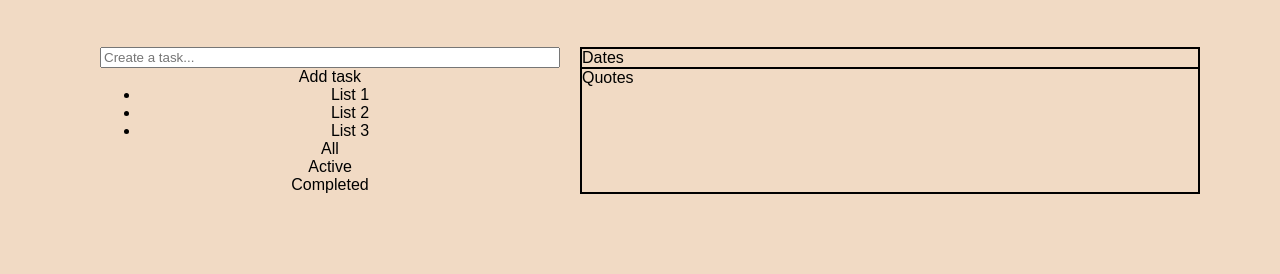
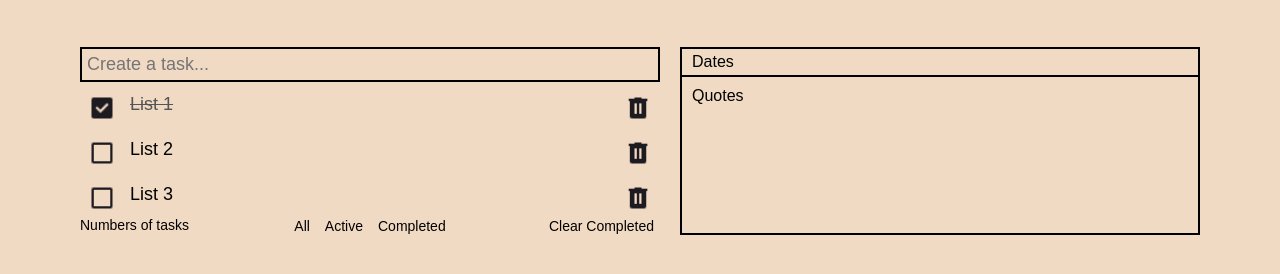
Before and after one commit to RjGutierrezz/ToDo-Quotes, a website built with Vite: page index.html in a window 1280 px wide. Shown: the part 130-404 px from the top of the page. Built offline with nearby package versions, Linux system fonts and the light colour scheme; a web font is replaced by a local one.

Commit message:
working on js now

```diff
--- a/index.html
+++ b/index.html
@@ -25,31 +25,44 @@
       <div class="container">
         <!-- Left section of the body -->
         <div class="todo-container">
+
           <input type="" name="" value="" placeholder="Create a task..." />
-          <p>Add task</p>
 
-          <ul>
-            <li>List 1</li>
+          <!-- Had issue with the css properties not showing up due to the use of -->
+          <!-- class instead of id. Using class confused the JS to use -->
+          <!-- getElementById with the syntax of .list-container instead of -->
+          <!-- #list-container -->
+          <ul id="list-container">
+            <li class="checked">List 1
             <li>List 2</li>
             <li>List 3</li>
           </ul>
 
+          <div class="todo-footer">
+            <!-- TODO: Add a list counter here -->
+            <p class="number-task">Numbers of tasks</p>
 
-          <div class="todo-footer">
-            <p>All</p>
-            <p>Active</p>
-            <p>Completed</p>
+            <div class="filter">
+              <button class="big-three" type="">All</button>
+              <button class="big-three" type="">Active</button>
+              <button class="big-three" type="">Completed</button>
+
+            </div>
+
+            <!-- TODO: add a button to clear all completed tasks -->
+            <button class="clear-completed" type="">Clear Completed</button>
           </div>
         </div>
 
         <!-- Right section of the body -->
         <div class="quote-container">
           <div class="date-content">
-            <p>Dates</p>
+            <!-- Pull current date API here -->
+            <p class="date">Dates</p>
           </div>
 
           <div class="quote-content">
-            <p>Quotes</p>
+            <p class="quote">Quotes</p>
           </div>
         </div>
       </div>
--- a/src/style.css
+++ b/src/style.css
@@ -25,17 +25,48 @@ h3 {
 	font-size: 25px;
 }
 
+button {
+  font-family: "DotGothic16", sans-serif;
+  border: none;
+  background-color: #f1dac4;
+  font-size: 14px;
+  cursor: pointer;
+}
+
 .container {
 	display: grid;
 	justify-content: center;
-	grid-template-columns: 500px 1fr;
+	grid-template-columns: 600px 1fr;
 	margin-top: 50px;
 }
 
 .todo-container {
 	display: grid;
 	text-align: center;
-	padding: 0px 20px 0px 20px;
+	padding: 0px 20px 0px 0px;
+}
+
+.todo-footer {
+  display: grid;
+  grid-template-columns: 1fr auto 1fr;
+}
+
+.number-task {
+  display: flex;
+  justify-content: start;
+  font-size: 14px;
+}
+
+.filter {
+  grid-column: 2;
+  display: flex;
+  gap: 3px;
+  justify-content: center;
+}
+
+.clear-completed {
+  grid-column: 3;
+  justify-self: end;
 }
 
 .quote-container {
@@ -44,7 +75,79 @@ h3 {
 	border: 1px solid black;
 }
 
+/* APIs will be pulled from these two */
 .date-content,
 .quote-content {
 	border: 1px solid black;
 }
+
+
+
+input {
+  background-color: transparent;
+  outline: none;
+  border: 2px solid black;
+  font-size: 18px;
+  color: black;
+  padding: 5px;
+}
+
+ul {
+  padding: 0;
+  margin: 0;
+}
+
+ul li{
+  list-style: none;
+  font-size: 18px;
+  user-select: none;
+  cursor: pointer;
+  padding: 12px 40px 12px 50px;
+  position: relative;
+  display: flex;
+  justify-content: start;
+}
+
+/* before pseudo allows you to display the element before any action */
+ul li::before {
+  content: '';
+  position: absolute;
+  height: 28px;
+  width: 28px;
+  background-image: url('/images/check_blanked.png');
+  background-size: cover;
+  background-position: center;
+  top: 12px;
+  left: 8px;
+}
+
+ul li.checked {
+  color: #555;
+  text-decoration: line-through;
+}
+
+ul li.checked::before {
+  background-image: url('/images/checked.png');
+}
+
+ul li::after {
+  content: '';
+  position: absolute;
+  height: 28px;
+  width: 28px;
+  background-image: url('/images/delete.png');
+  background-size: cover;
+  background-position: center;
+  top: 12px;
+  right: 8px;
+}
+
+
+
+.date {
+  padding: 4px 4px 4px 10px;
+}
+
+.quote {
+  padding: 10px;
+}
```
Also changed, not shown: font/Px-Grotesk-Regular.woff2 (deleted), public/images/check_blanked.png (added), public/images/checked.png (added), public/images/delete.png (added).
